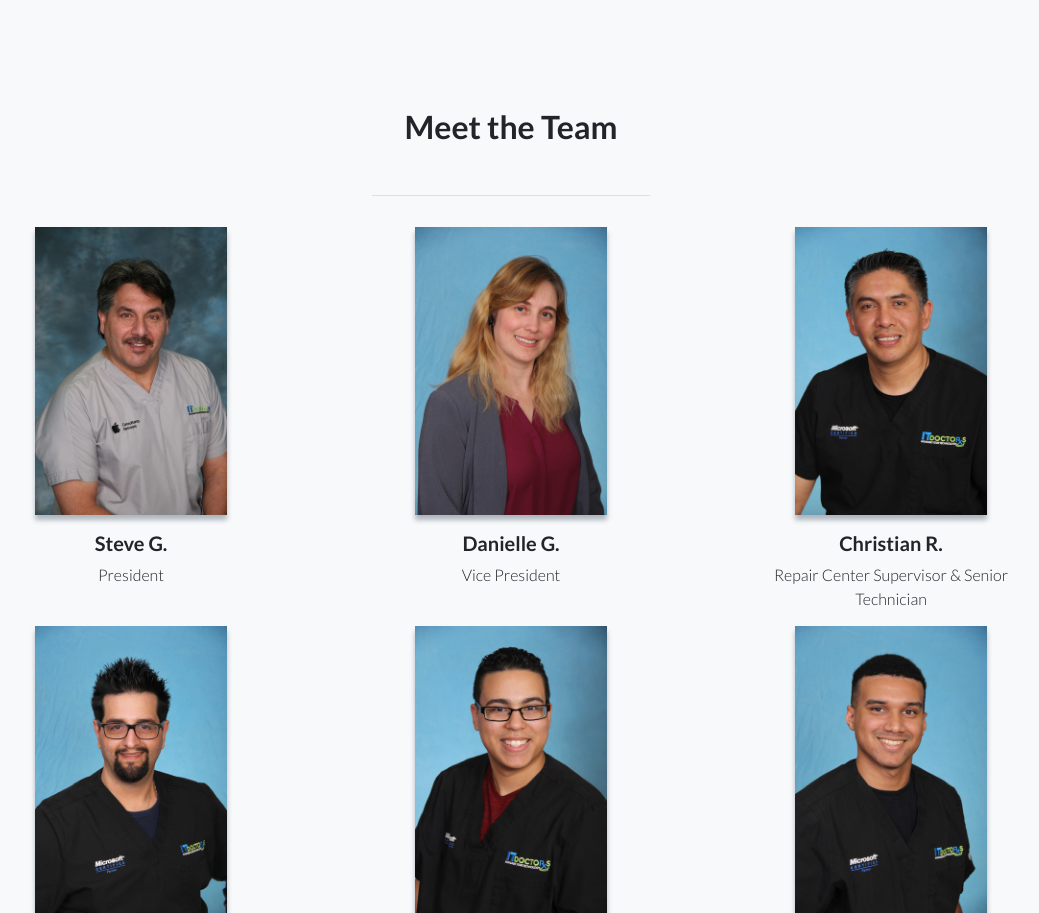
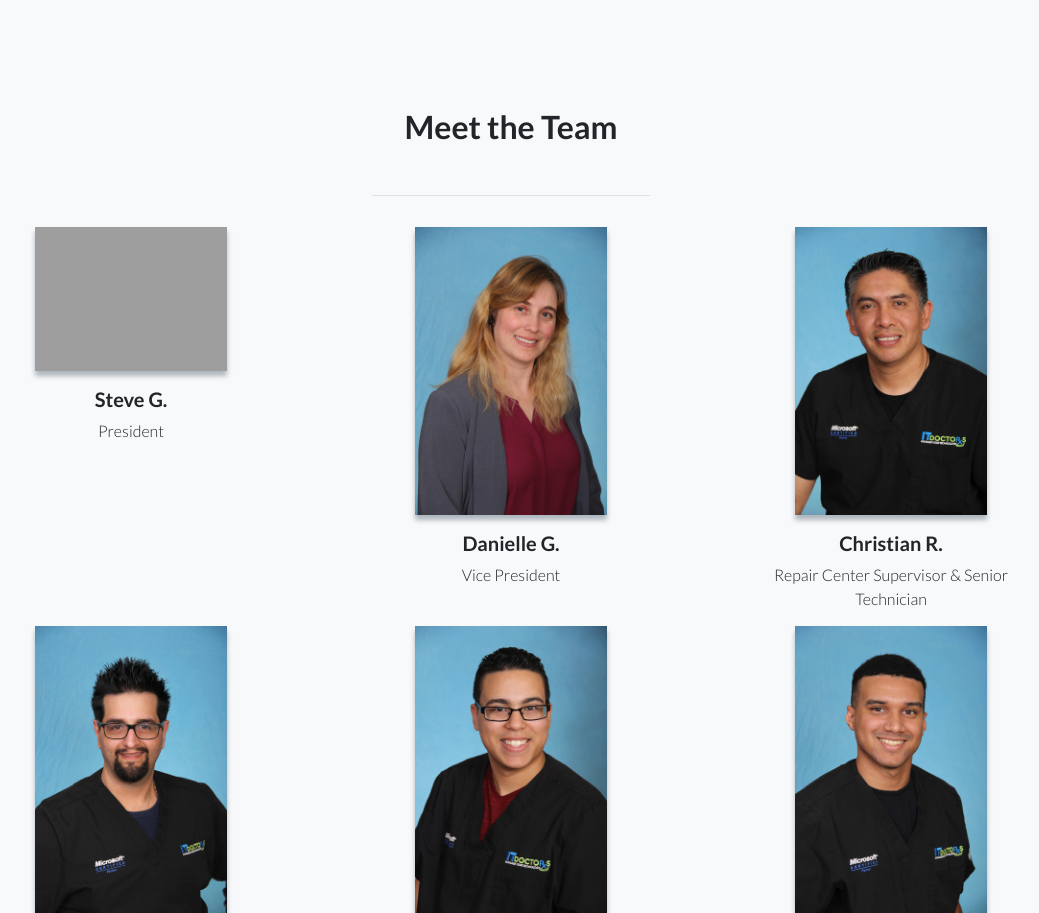
Before and after one commit to xael-dev/ITD, a Django app: page / in a window 1280 px wide. Shown: the part 3048-3961 px from the top of the page, without its empty margins (129-1168 px from the left). Run offline with Django 3.2, Linux system fonts and the light colour scheme; some libraries are stand-ins or nearby versions; some web fonts are replaced; grey boxes are pictures that could not be loaded.

Commit message:
Replace team image for steve

```diff
--- a/emailstore/templates/home/base.html
+++ b/emailstore/templates/home/base.html
@@ -180,7 +180,7 @@
       <div class="row">
         <div class="col-lg-4">
           <div class="testimonial-item mx-auto mb-5 mb-lg-0">
-            <img class="img-fluid mb-3" src={% static "img/img_0160.jpg" %} alt="">
+            <img class="img-fluid mb-3" src={% static "img/steve.jpg" %} alt="">
             <h5>Steve G.</h5>
             <p class="font-weight-light mb-0">President</p>
           </div>
```
